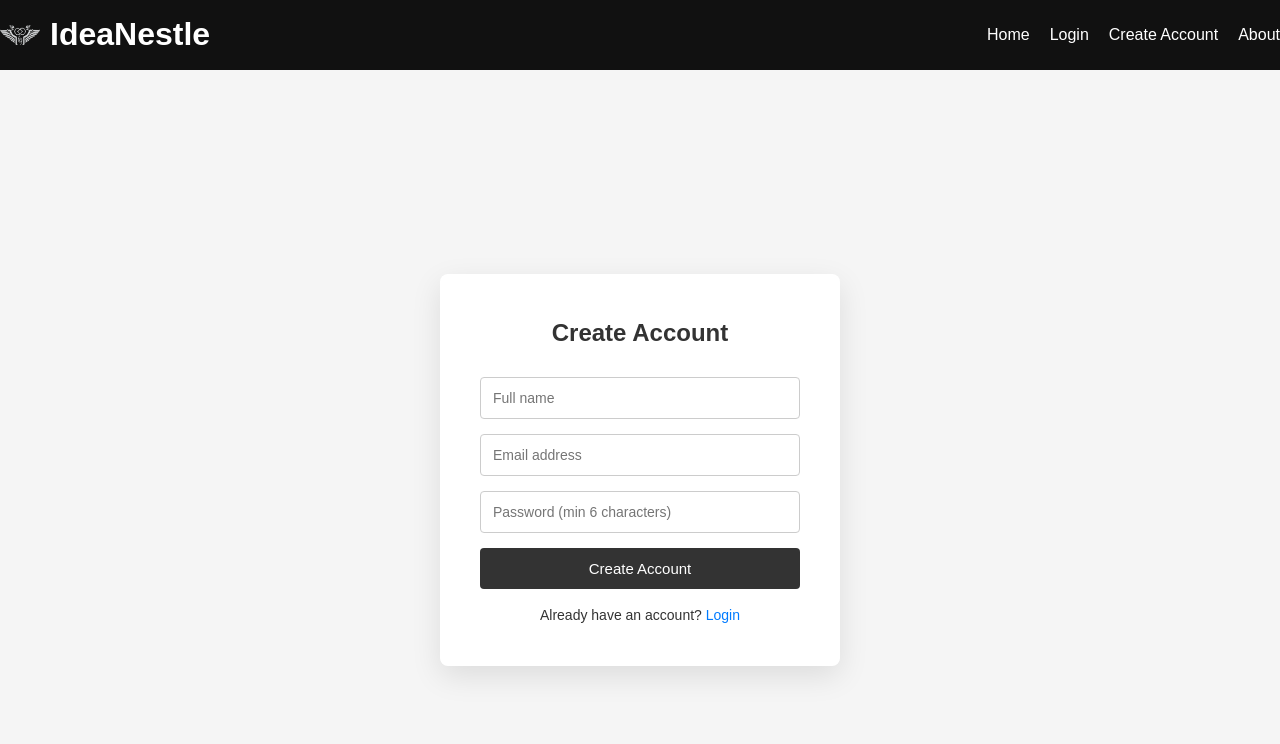
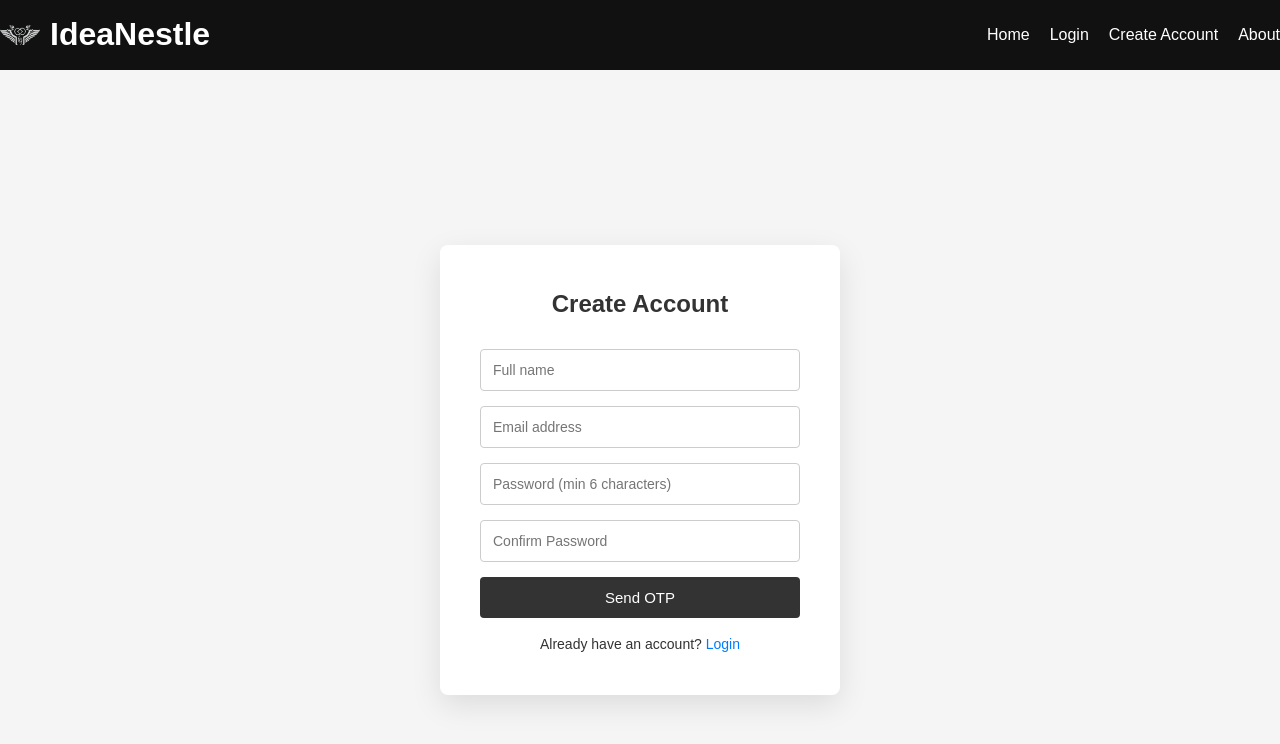
Before and after one commit to Ganesh-B-S/IdeaNestle, a React app in the folder frontend/: page /register in a window 1280 px wide. Shown: the top 744 px of the page. Built offline with nearby package versions, Linux system fonts and the light colour scheme; no server answers; the HTML template or start-up script is replaced by a standard one.

Commit message:
Register and backedn updated

```diff
--- a/frontend/src/pages/Register.jsx
+++ b/frontend/src/pages/Register.jsx
@@ -8,6 +8,7 @@
   const [name, setName] = useState("");
   const [email, setEmail] = useState("");
   const [password, setPassword] = useState("");
+  const [confirmPassword, setConfirmPassword] = useState("");
 
   const [error, setError] = useState("");
   const [loading, setLoading] = useState(false);
@@ -29,6 +30,10 @@
 
     if (password.length < 6) {
       return "Password must be at least 6 characters";
+    }
+
+    if (password !== confirmPassword) {
+      return "Passwords do not match";
     }
 
     return null;
@@ -91,9 +96,15 @@
           value={password}
           onChange={(e) => setPassword(e.target.value)}
         />
+        <input
+          type="password"
+          placeholder="Confirm Password"
+          value={confirmPassword}
+          onChange={(e) => setConfirmPassword(e.target.value)}
+        />
 
         <button type="submit" disabled={loading}>
-          {loading ? "Creating..." : "Create Account"}
+          {loading ? "Sending OTP..." : "Send OTP"}
         </button>
 
         <div className="auth-link">
--- a/frontend/src/pages/VerifyOTP.jsx
+++ b/frontend/src/pages/VerifyOTP.jsx
@@ -42,7 +42,7 @@
       const data = await res.json();
 
       if (data.success) {
-        setMessage("OTP verified successfully");
+        setMessage("Account created successfully");
 
         setTimeout(() => {
           navigate("/login");
```
